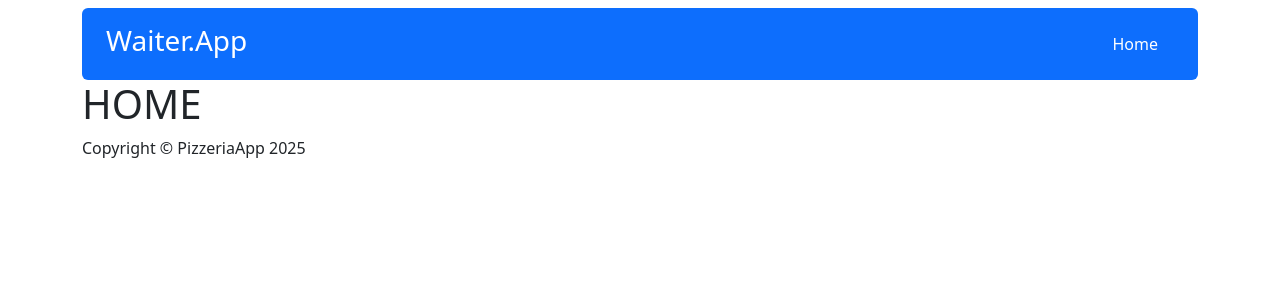
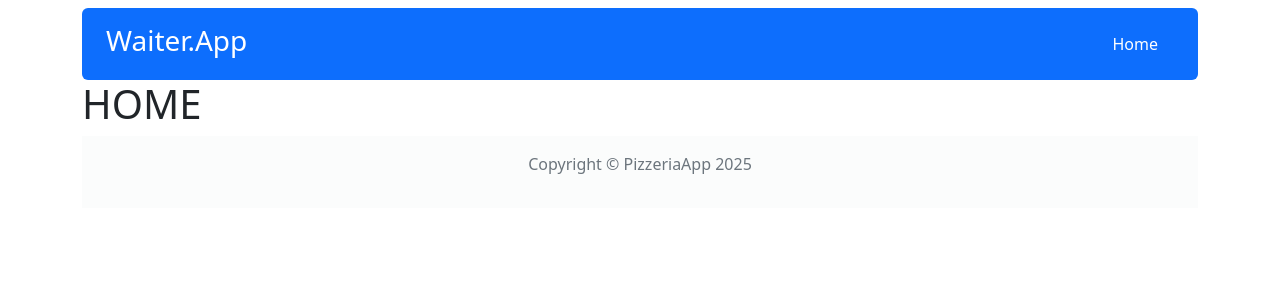
Before and after one commit to kacpi95/Pizzeria-React-App, a React (Vite) app: page / in a window 1280 px wide. Shown: the top 300 px of the page. Built offline with nearby package versions, Linux system fonts and the light colour scheme.

Commit message:
Add styles to Footer

```diff
--- a/src/components/views/Footer/Footer.jsx
+++ b/src/components/views/Footer/Footer.jsx
@@ -1,3 +1,7 @@
 export default function Footer() {
-  return <p>Copyright &copy; PizzeriaApp 2025</p>;
+  return (
+    <div className='text-center py-3 bg-light bg-opacity-50 '>
+      <p className="text-secondary">Copyright &copy; PizzeriaApp 2025</p>
+    </div>
+  );
 }
```
